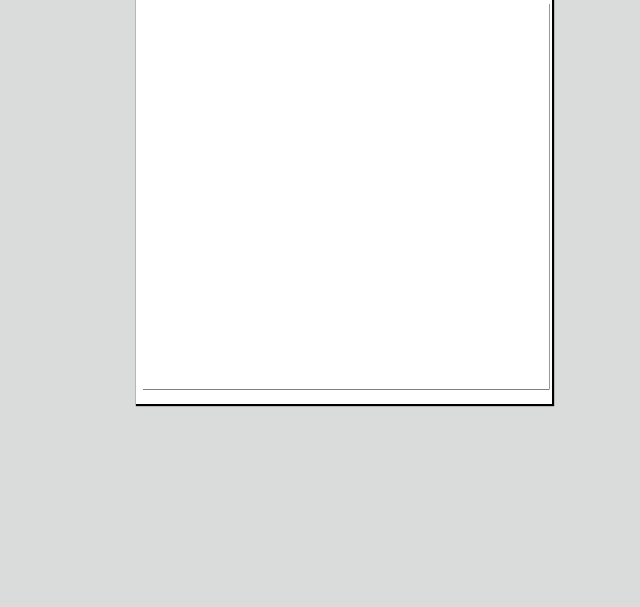
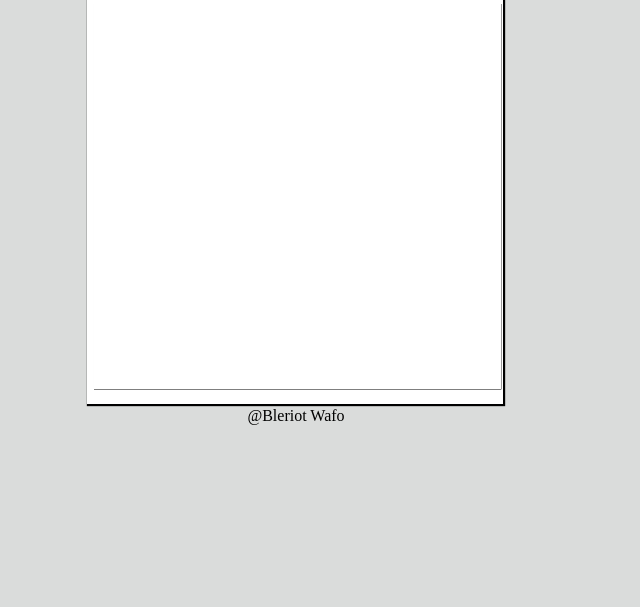
Before and after one commit to BleriotWafo/To-Do-List, a plain HTML site: page index.html in a window 1280 px wide. Shown: the part 193-800 px from the top of the page, without its empty margins (296-936 px from the left). Drawn offline with Linux system fonts and the light colour scheme.

Commit message:
filed was modifed

```diff
--- a/index.html
+++ b/index.html
@@ -26,6 +26,7 @@
 
 	                  </div>
 </section>
+<div class="signature">@Bleriot Wafo</div>
 <script type="text/javascript" src="app.js"></script>
 </body>
 </html>
--- a/style.css
+++ b/style.css
@@ -104,3 +104,8 @@ button:hover {
 	background-color: white;
 	color: #77B5FE;
 }
+.signature{
+	position: relative;
+	top: 361px;
+	left: -256px;
+}
```
